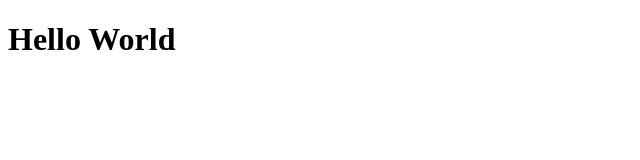
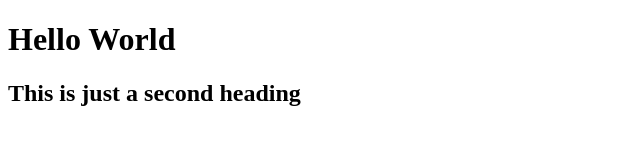
Before and after one commit to Leefranklyn/test-repo, a plain HTML site: page index.html in a window 1280 px wide. Shown: the whole page, without its empty margins (0-640 px from the left). Drawn offline with Linux system fonts and the light colour scheme.

Commit message:
inserted a h2

```diff
--- a/index.html
+++ b/index.html
@@ -7,5 +7,6 @@
 </head>
 <body>
     <h1>Hello World</h1>
+    <h2>This is just a second heading</h2>
 </body>
 </html>
```
